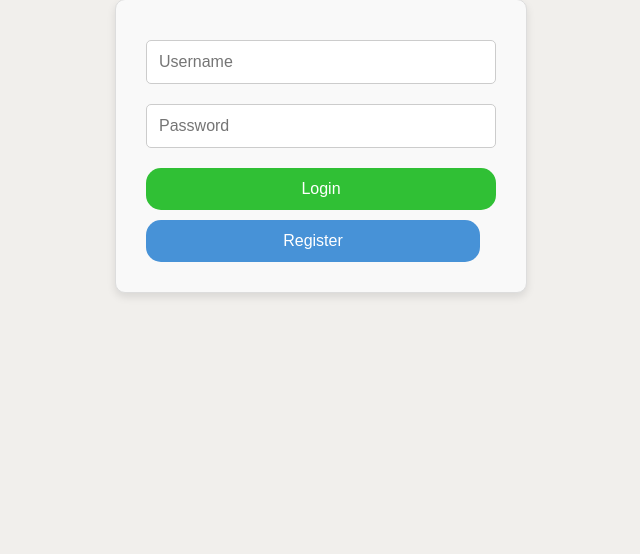
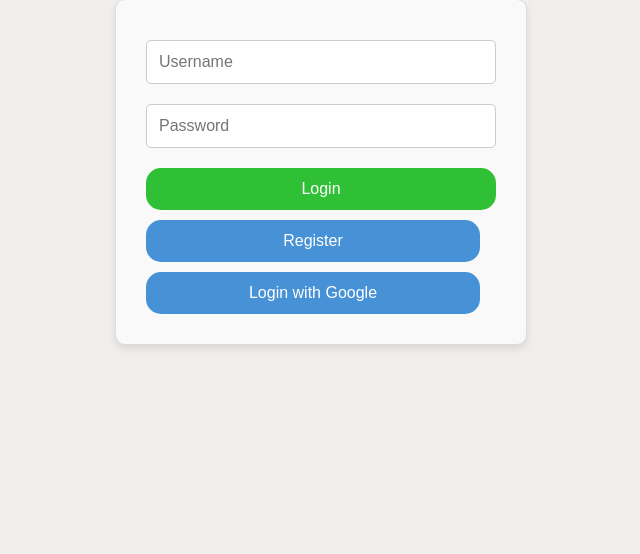
Before and after one commit to Chiranjivi-Khadka/flask-Todo-application-with-authentication, a Flask app: page /login in a window 1280 px wide. Shown: the part 145-699 px from the top of the page, without its empty margins (319-959 px from the left). Run offline with Flask 3, Linux system fonts and the light colour scheme.

Commit message:
added google login (OAuth)

```diff
--- a/app.py
+++ b/app.py
@@ -7,7 +7,8 @@ from flask_admin import Admin
 from functools import wraps
 from flask_login import LoginManager, UserMixin, login_user, logout_user, login_required, current_user
 from flask_admin.contrib.sqla import ModelView
-
+from authlib.integrations.flask_client import OAuth
+from api_key import CLIENT_ID, CLIENT_SECRET
 
 app = Flask(__name__)
 app.secret_key = "my_secrect_key12345"
@@ -21,6 +22,17 @@ login_manager.init_app(app)
 login_manager.login_view = 'login' # login view function
 
 admin = Admin(app, name='TodoAdmin', template_mode='bootstrap4')
+
+
+oauth = OAuth(app)
+google = oauth.register(
+    name='google',
+    client_id=CLIENT_ID,
+    client_secret=CLIENT_SECRET,
+    server_metadata_url='https://accounts.google.com/.well-known/openid-configuration',
+    client_kwargs={'scope': 'openid email profile'},
+
+)
 
 
 class User(db.Model, UserMixin):
@@ -121,10 +133,11 @@ def logout():
     return redirect('/login')
 
 
-    #home route
+#home route
 @app.route('/', methods=["POST", "GET"])
 def index():
     if request.method == 'POST':
+        # Ensure user is authenticated before adding a task
         if not current_user.is_authenticated:
             flash('Please log in to add tasks.')
             return redirect(url_for('login'))
@@ -199,6 +212,56 @@ def edit(id):
         return render_template('edit.html', task=task)
 
 
+# Google Login route
+@app.route('/login/google')
+def google_login():
+    try:
+        redirect_uri = url_for('google_authorize', _external=True)
+        return google.authorize_redirect(redirect_uri)
+    except Exception as e:
+        app.logger.error(f"Google login error: {e}")
+        return "An error occurred during Google login." , 500
+
+ #Authorize route
+@app.route('/authorized/google')
+def google_authorize():
+    try:
+        token = google.authorize_access_token()
+        userinfo_endpoint = google.server_metadata['userinfo_endpoint']
+        resp = google.get(userinfo_endpoint)
+        user_info = resp.json()
+
+        email = user_info.get('email')
+        if not email:
+            flash("Could not get your email from Google.")
+            return redirect('/login')
+
+        user = User.query.filter_by(username=email).first()
+        if not user:
+            # Create a new OAuth user
+            user = User(
+                username=email,
+                email=email,
+                password_hash=None,
+                is_admin=False
+            )
+            db.session.add(user)
+            db.session.commit()
+
+
+        session['oauth_token'] = token
+        login_user(user)
+        flash("Logged in with Google successfully!")
+        return redirect('/')
+    except Exception as e:
+        app.logger.error(f"Google OAuth error: {e}")
+        flash("An error occurred during Google login.")
+        return redirect('/login')
+
+
+
+
+
 if __name__ == "__main__":
     with app.app_context():
         db.create_all()
--- a/templates/login.html
+++ b/templates/login.html
@@ -20,6 +20,8 @@
     <input type="password" name="password" placeholder="Password" required/>
     <button type="submit">Login</button>
     <a href="/register">Register</a>
+    <a href="/login/google">Login with Google</a>
+
 </form>
 <style>
 /* Center the form on the page */
--- a/templates/register.html
+++ b/templates/register.html
@@ -22,6 +22,7 @@
     <input type="password" name="password" placeholder="Password" required/>
     <button type="submit">Register</button>
     <a href="/login">Login</a>
+    <a href="/login/google">Login with Google</a>
 </form>
 
 <style>
```
